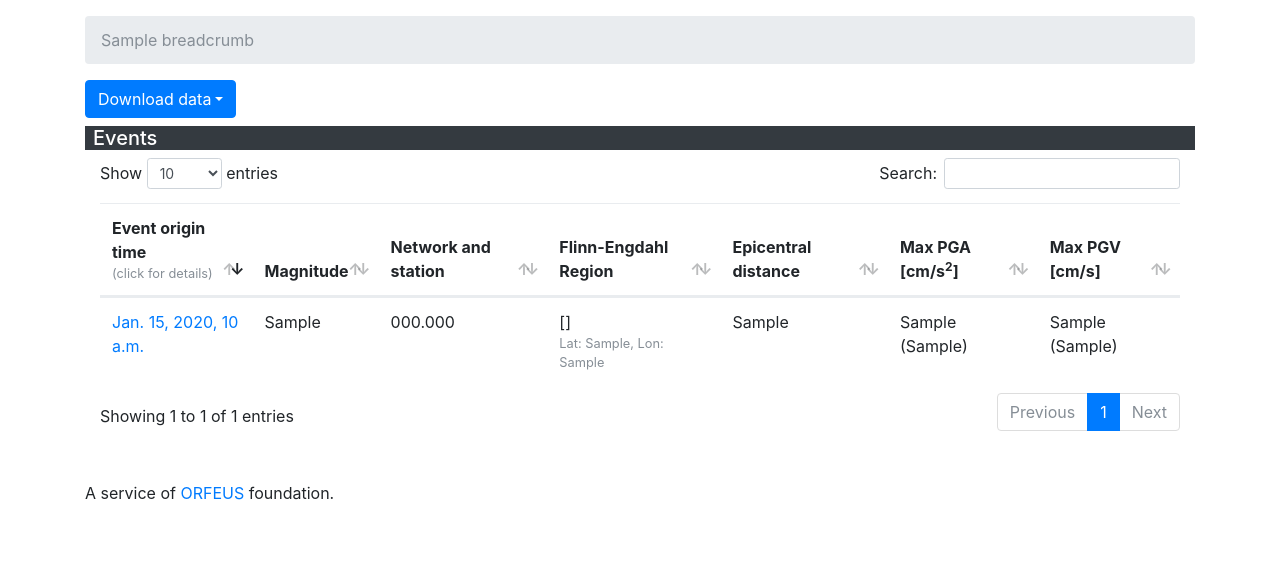
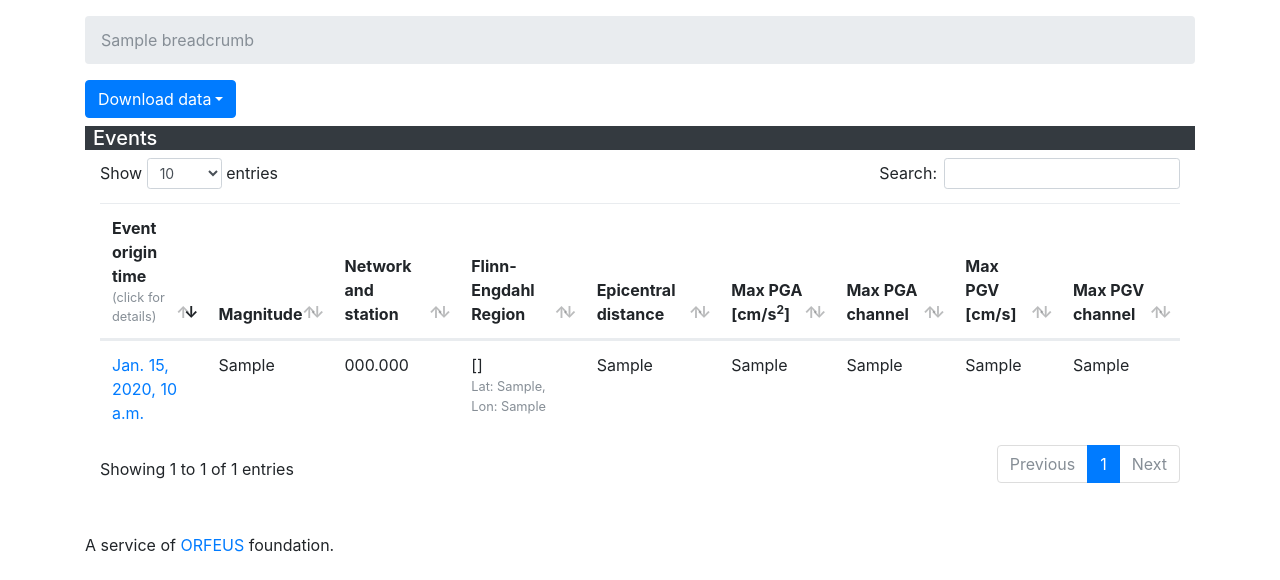
Before and after one commit to EIDA/rrsm, a Django app: template src/rrsm/templates/stations.html in a window 1280 px wide. Shown: the part 64-644 px from the top of the page. Run offline with Django 3.2, Linux system fonts and the light colour scheme; the template is opened without the code that fills it: most values are stand-ins (such as "Sample title", 1, 10 or a date in 2020); parts of the project's set-up code (start-up, migrations or seed data) failed here and were passed over; some libraries are stand-ins or nearby versions.

Commit message:
Solved issue #28

```diff
--- a/src/rrsm/templates/stations.html
+++ b/src/rrsm/templates/stations.html
@@ -48,7 +48,13 @@
             Max PGA [cm/s<sup>2</sup>]
           </th>
           <th>
+            Max PGA channel
+          </th>
+          <th>
             Max PGV [cm/s]
+          </th>
+          <th>
+            Max PGV channel
           </th>
         </tr>
       </thead>
@@ -67,8 +73,10 @@
             <small class="text-muted d-block">Lat: {{ s.get_latitude }}, Lon: {{ s.get_longitude }}</small>
           </td>
           <td>{{ s.epicentral_distance }}</td>
-          <td>{{ s.get_max_pga.0 }} ({{ s.get_max_pga.1 }})</td>
-          <td>{{ s.get_max_pgv.0 }} ({{ s.get_max_pgv.1 }})</td>
+          <td>{{ s.get_max_pga.0 }}</td>
+          <td>{{ s.get_max_pga.1 }}</td>
+          <td>{{ s.get_max_pgv.0 }}</td>
+          <td>{{ s.get_max_pgv.1 }}</td>
         </tr>
         {% endfor %}
       </tbody>
```
